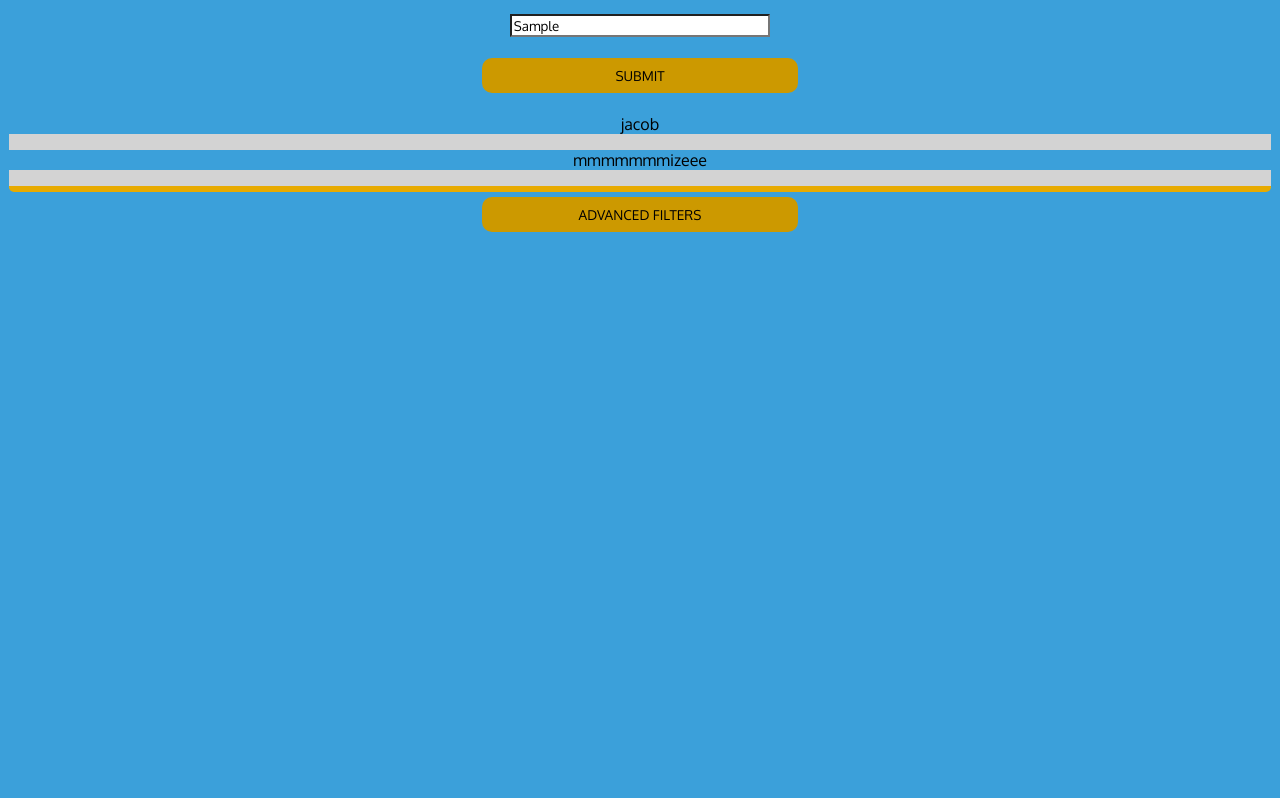
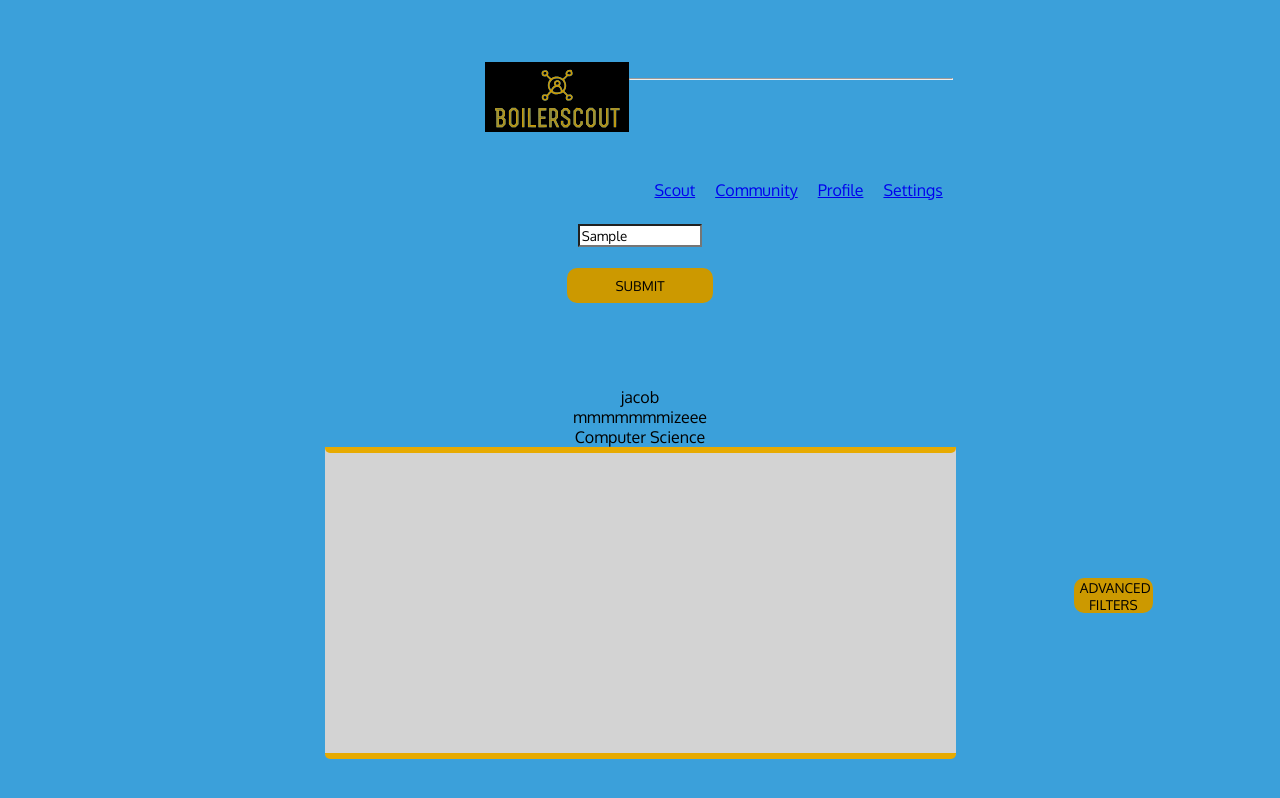
Before and after one commit to tlam6297/BoilerScout, a React (Create React App) app in the folder src/frontend/boilerscout/: page /scout in a window 1280 px wide. Both pictures are taken after typing "Sample" into the empty fields and a click on the button "SUBMIT". Shown: the top 798 px of the page. Built offline with nearby package versions, Linux system fonts and the light colour scheme; a web font is replaced by a local one.

Commit message:
Set grid CSS for Scout and send data to Result Component

```diff
--- a/src/frontend/boilerscout/src/Login.js
+++ b/src/frontend/boilerscout/src/Login.js
@@ -13,7 +13,7 @@ class Login extends Component {
       email: "",
       password: "",
       redirect: false,
-      DEBUGGING: true,
+      DEBUGGING: false,
     };
   }
 
@@ -113,15 +113,6 @@ class Login extends Component {
     return (
       <div className="Login">
         {this.renderRedirect()}
-        <div className="Logo">
-          <Link to="/">
-            <img
-                src={logo}
-                className="Home-logo"
-                alt="logo"
-            />
-          </Link>
-        </div>
         <div className="Navbar">
           <NavBar />
         </div>
--- a/src/frontend/boilerscout/src/Result.js
+++ b/src/frontend/boilerscout/src/Result.js
@@ -14,12 +14,18 @@ class Result extends Component {
 
     return (
       <div className="result">
-        <p>
+        <div className="pic">
+          {data.picture}
+        </div>
+        <div className="first">
           {data.first}
-        </p>
-        <p>
+        </div>
+        <div className="last">
           {data.last}
-        </p>
+        </div>
+        <div className="major">
+          {data.major}
+        </div>
       </div>
     )
   }
--- a/src/frontend/boilerscout/src/Scout.css
+++ b/src/frontend/boilerscout/src/Scout.css
@@ -1,3 +1,31 @@
+.scout {
+  display: grid;
+  min-height: 50%;
+  grid-template-rows: 1fr 1fr 1fr 1fr 1fr 1fr;
+  grid-template-columns: 0.5fr 1fr 0.5fr;
+}
+
+.nav {
+  grid-column: 2;
+  grid-row: 1;
+}
+
+.form {
+  grid-column: 2;
+  grid-row: 2;
+  padding: 1.5rem;
+}
+
+.result {
+  grid-column: 2;
+  grid-row: 3 / 5;
+}
+
+.advanced {
+  grid-column: 3;
+  grid-row: 4;
+}
+
 button {
   color:black;
 }
--- a/src/frontend/boilerscout/src/Scout.js
+++ b/src/frontend/boilerscout/src/Scout.js
@@ -44,9 +44,11 @@ class Scout extends Component {
 
   render() {
     return (
-      <div className="Scout">
-        {/*<TopNavBar/>*/}
-        <form onSubmit={this.handleSubmit}>
+      <div className="scout">
+        <div className="nav">
+          <TopNavBar/>
+        </div>
+        <form onSubmit={this.handleSubmit} className="form">
           <FormGroup controlId="search" bsSize="large">
             <FormControl
               className="FormInput ScoutForm"
@@ -63,21 +65,24 @@ class Scout extends Component {
               bsSize="small"
               type="submit">
               SUBMIT
-            </Button>
-            <p></p>
-          </form>
+          </Button>
+          <p></p>
+        </form>
 
+        <div className="result">
           {this.state.showResult ?
             <Result data={this.state}/> :
             null
           }
-
+        </div>
+        <div className="advanced">
           <Route render={({ history}) => (
             <button
               type='button'
               onClick={() => { history.push('/advanced-filters') }}
             >ADVANCED FILTERS</button>
           )} />
+        </div>
       </div>
     );
   }
```
